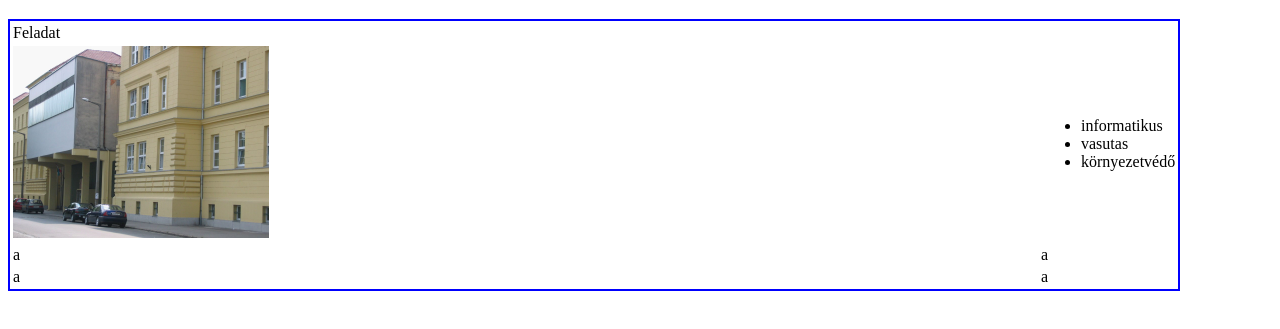
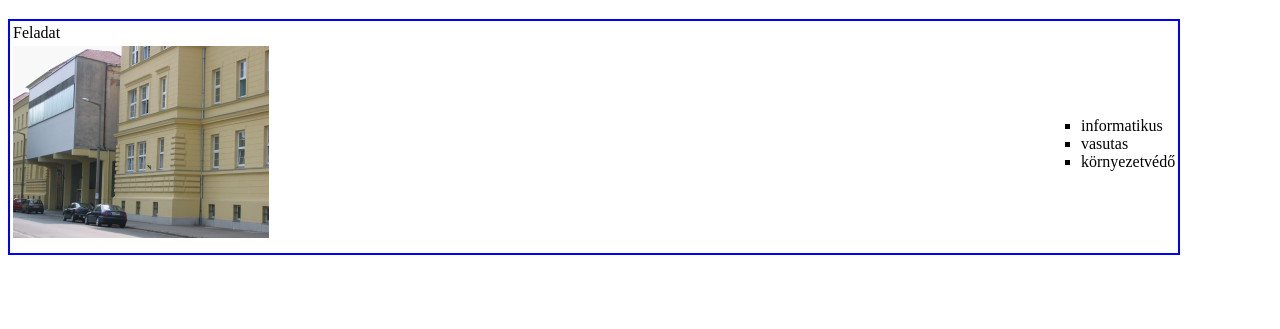
Before and after one commit to Zsombor139/dolgozat-2.0, a plain HTML site: page index.html in a window 1280 px wide. Shown: the part 61-390 px from the top of the page. Drawn offline with Linux system fonts and the light colour scheme.

Commit message:
kocka-felsorolas

```diff
--- a/index.html
+++ b/index.html
@@ -25,12 +25,12 @@
             </td>
         </tr>
         <tr>
-            <td>a</td>
-            <td>a</td>
+            <td></td>
+            <td></td>
         </tr>
         <tr>
-            <td>a</td>
-            <td>a</td>
+            <td></td>
+            <td></td>
         </tr>
     </table>
 </body>
--- a/style.css
+++ b/style.css
@@ -10,3 +10,6 @@ img{
     height: 25%;
     width: 25%;
 }
+ul{
+    list-style: square;
+}
```
